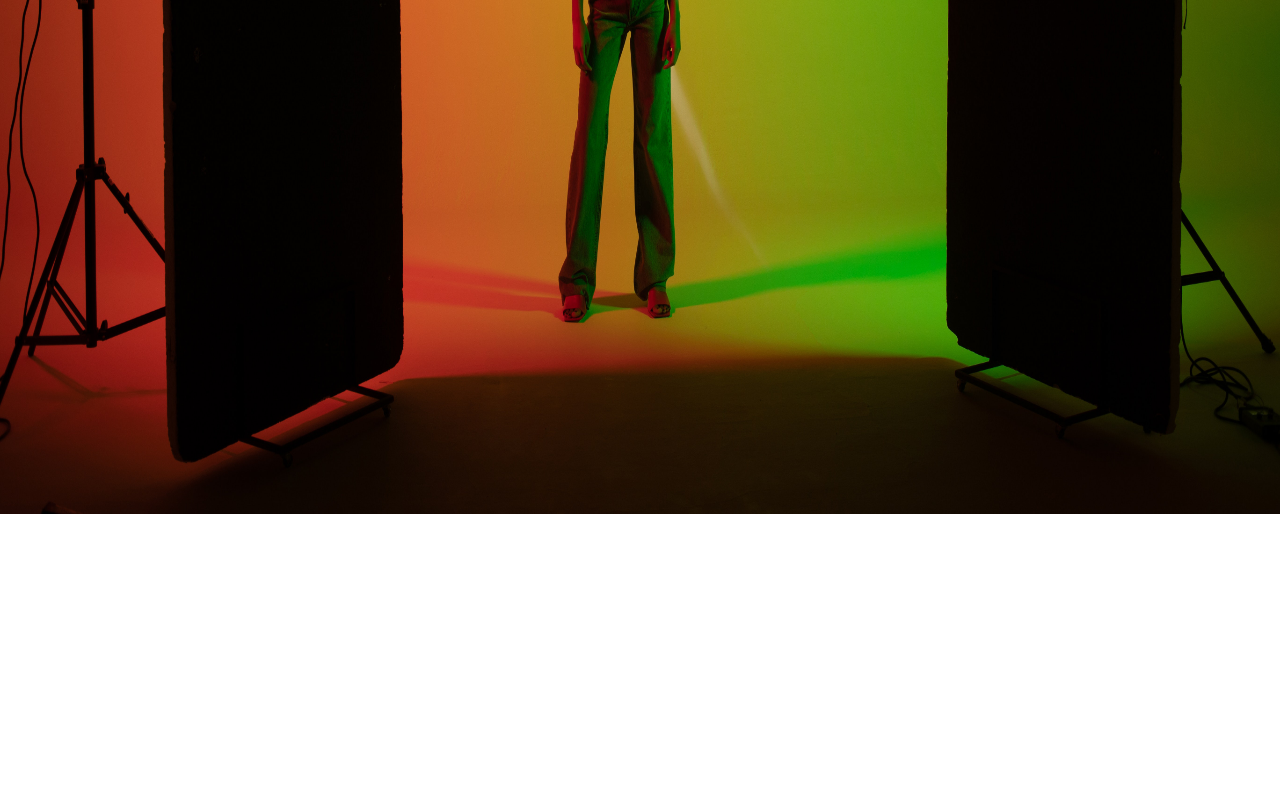
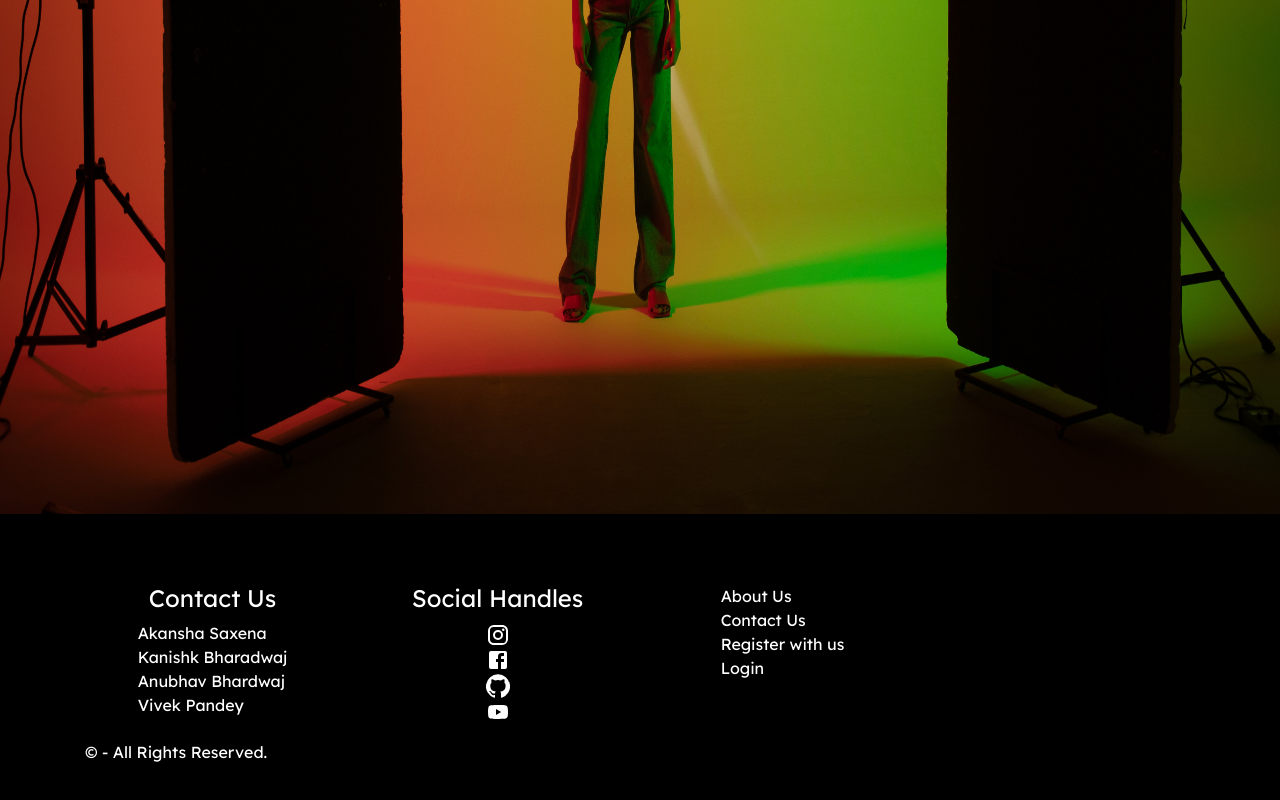
Before and after one commit to coderkabh/Show_My_Folio, a React (Create React App) app: page / in a window 1280 px wide. Shown: the part 788-1588 px from the top of the page. Before the commit the page ends 1302 px from the top, so only its background shows below. Built offline with nearby package versions, Linux system fonts and the light colour scheme.

Commit message:
Add Footer to the Home page

```diff
--- a/package.json
+++ b/package.json
@@ -5,6 +5,7 @@
   "homepage": "./",
   "dependencies": {
     "@material-ui/core": "^4.11.3",
+    "@material-ui/icons": "^4.11.2",
     "@testing-library/jest-dom": "^5.11.9",
     "@testing-library/react": "^11.2.5",
     "@testing-library/user-event": "^12.8.1",
--- /dev/null
+++ b/src/Components/Footer.js
@@ -0,0 +1,57 @@
+import React from 'react'
+import 'bootstrap/dist/css/bootstrap.min.css';
+import '../component-Styles/Footer.css';
+import InstagramIcon from '@material-ui/icons/Instagram';
+import FacebookIcon from '@material-ui/icons/Facebook';
+import GitHubIcon from '@material-ui/icons/GitHub';
+import YouTubeIcon from '@material-ui/icons/YouTube';
+
+function Footer() {
+    return (
+        <div>
+            <div className="main-footer">
+                <div className="container">
+                    <div className="row" >
+                        <div className="col-md-3 col-sm-6 ">
+                            <h4>Contact Us </h4>
+                            <ul className="list-unstyled">
+                                <li>Akansha Saxena</li>
+                                <li>Kanishk Bharadwaj</li>
+                                <li>Anubhav Bhardwaj</li>
+                                <li>Vivek Pandey</li>
+                            </ul>
+                        </div>
+
+                        <div className="col-md-3 col-sm-6 ">
+                            <h4>Social Handles </h4>
+                            <ul className="list-unstyled">
+                                <li><InstagramIcon/> </li>
+                                <li><FacebookIcon/> </li>
+                                <li><GitHubIcon/> </li>
+                                <li><YouTubeIcon/> </li>
+                            </ul>
+                        </div>
+
+                        <div className="col-md-3 col-sm-6 ">
+                            {/* <h4>Lorem ipsum </h4> */}
+                            <ul className="list-unstyled">
+                                <li>About Us</li>
+                                <li>Contact Us</li>
+                                <li>Register with us</li>
+                                <li>Login</li>
+                            </ul>
+                        </div>
+                    </div>
+
+                    <div className="fooer-bottom">
+                        <p className="copyright">
+                            &copy;{new Date().getFullYear} - All Rights Reserved.
+                        </p>
+                    </div>
+                </div>
+            </div>
+        </div>
+    )
+}
+
+export default Footer
--- a/src/Components/Home.jsx
+++ b/src/Components/Home.jsx
@@ -2,6 +2,7 @@ import React from "react";
 import HeaderIndex from './HeaderIndex';
 import pic from '../assets/portfolio.jpg';
 import SectionIndex from './SectionIndex';
+import Footer from './Footer';
 
 function Home(){
     return(
@@ -19,6 +20,7 @@ function Home(){
         option5="Contact Us"
         link5 = "/contact-us" />
         <SectionIndex/>
+        <Footer/>
         </>
 
     );
--- /dev/null
+++ b/src/component-Styles/Footer.css
@@ -0,0 +1,26 @@
+.main-footer {
+  display: flex;
+  color: white;
+  background-color: black;
+  max-width: 1500px;
+  margin-left: auto;
+  margin-right: auto;
+  padding: 70px;
+}
+.col-md-3 {
+  display: flex;
+  flex-direction: column;
+  align-items: center;
+}
+.col-sm-6 {
+  display: flex;
+  flex-direction: column;
+  align-items: center;
+}
+.fooer-bottom {
+  align-items: center;
+}
+.copyright {
+  align-items: center;
+  justify-content: center;
+}
```
Also changed, not shown: src/Components/Profile.js (added, +11 -0 lines), 1 other file (tests, documents, lock files or other folders).
